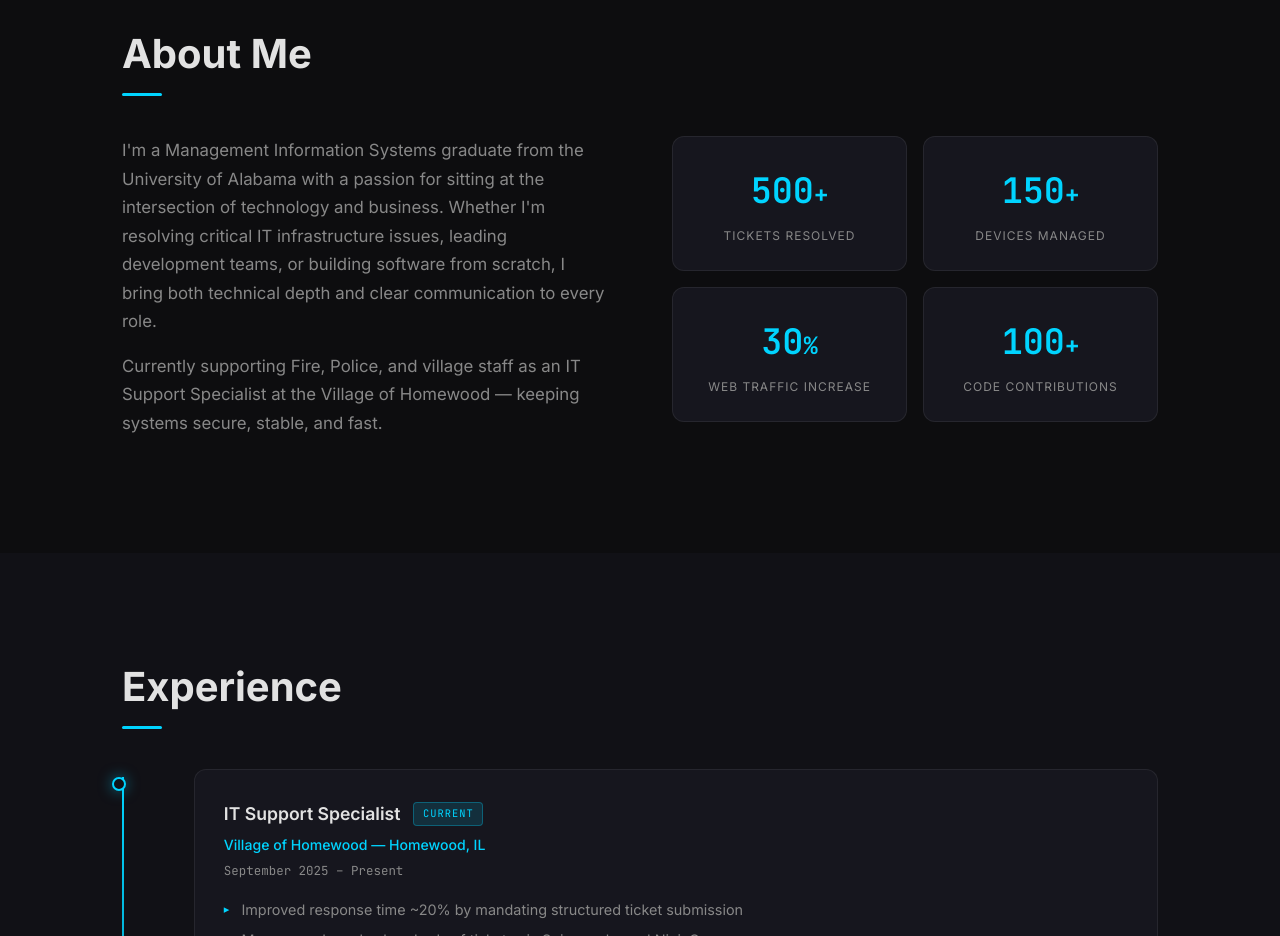
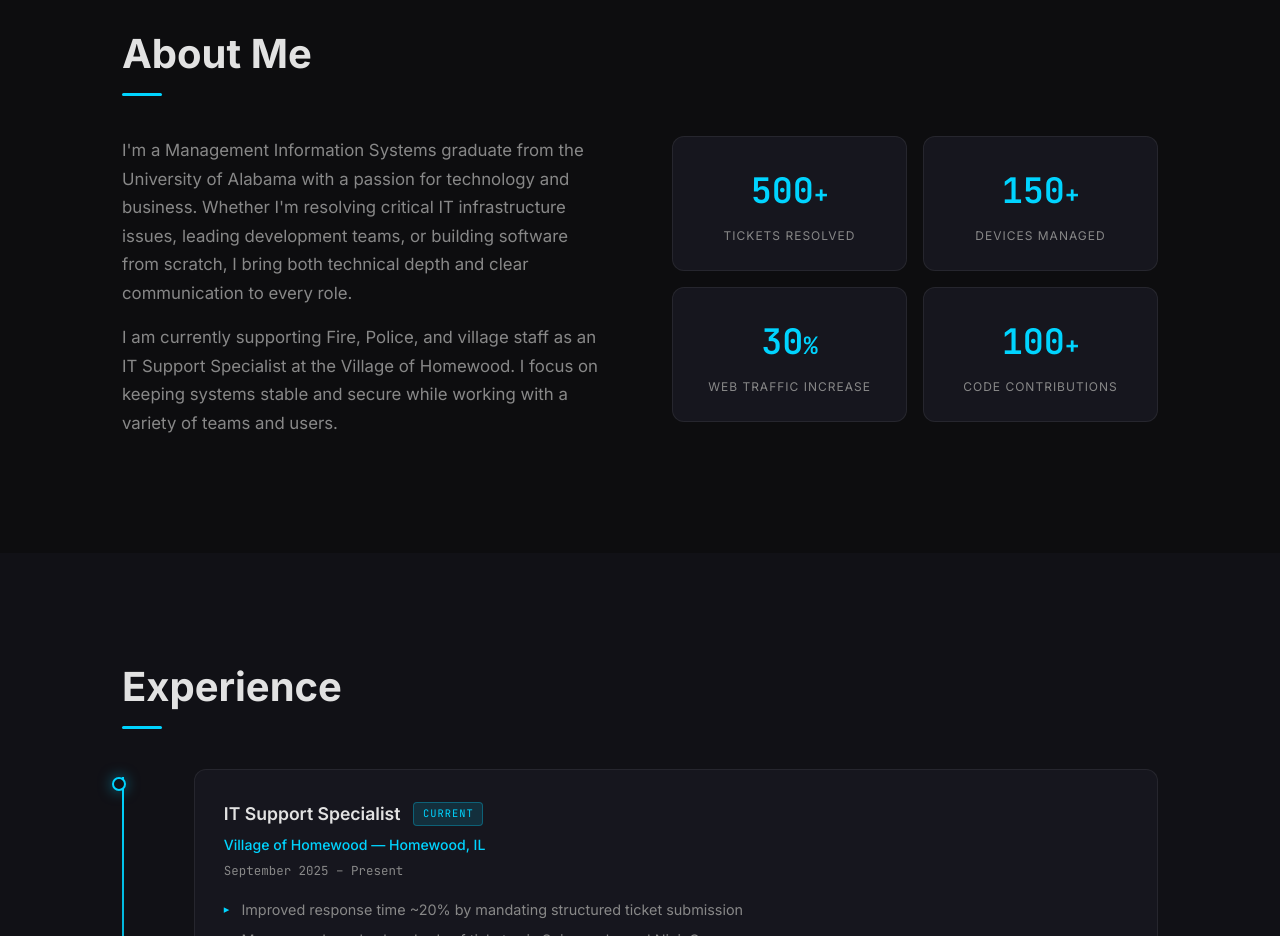
Before and after one commit to benlen783/benlenox, a plain HTML site: page index.html in a window 1280 px wide. Shown: the part 880-1816 px from the top of the page. Drawn offline with Linux system fonts and the light colour scheme.

Commit message:
updated statement

```diff
--- a/index.html
+++ b/index.html
@@ -53,14 +53,15 @@
         <div class="about-text reveal">
           <p>
             I'm a Management Information Systems graduate from the University of Alabama
-            with a passion for sitting at the intersection of technology and business.
+            with a passion for technology and business.
             Whether I'm resolving critical IT infrastructure issues, leading development teams,
             or building software from scratch, I bring both technical depth and clear
             communication to every role.
           </p>
           <p>
-            Currently supporting Fire, Police, and village staff as an IT Support Specialist
-            at the Village of Homewood — keeping systems secure, stable, and fast.
+            I am currently supporting Fire, Police, and village staff as an IT Support Specialist
+            at the Village of Homewood. I focus on keeping systems stable and secure while working with a variety of
+            teams and users.
           </p>
         </div>
         <div class="stats-grid reveal">
```
